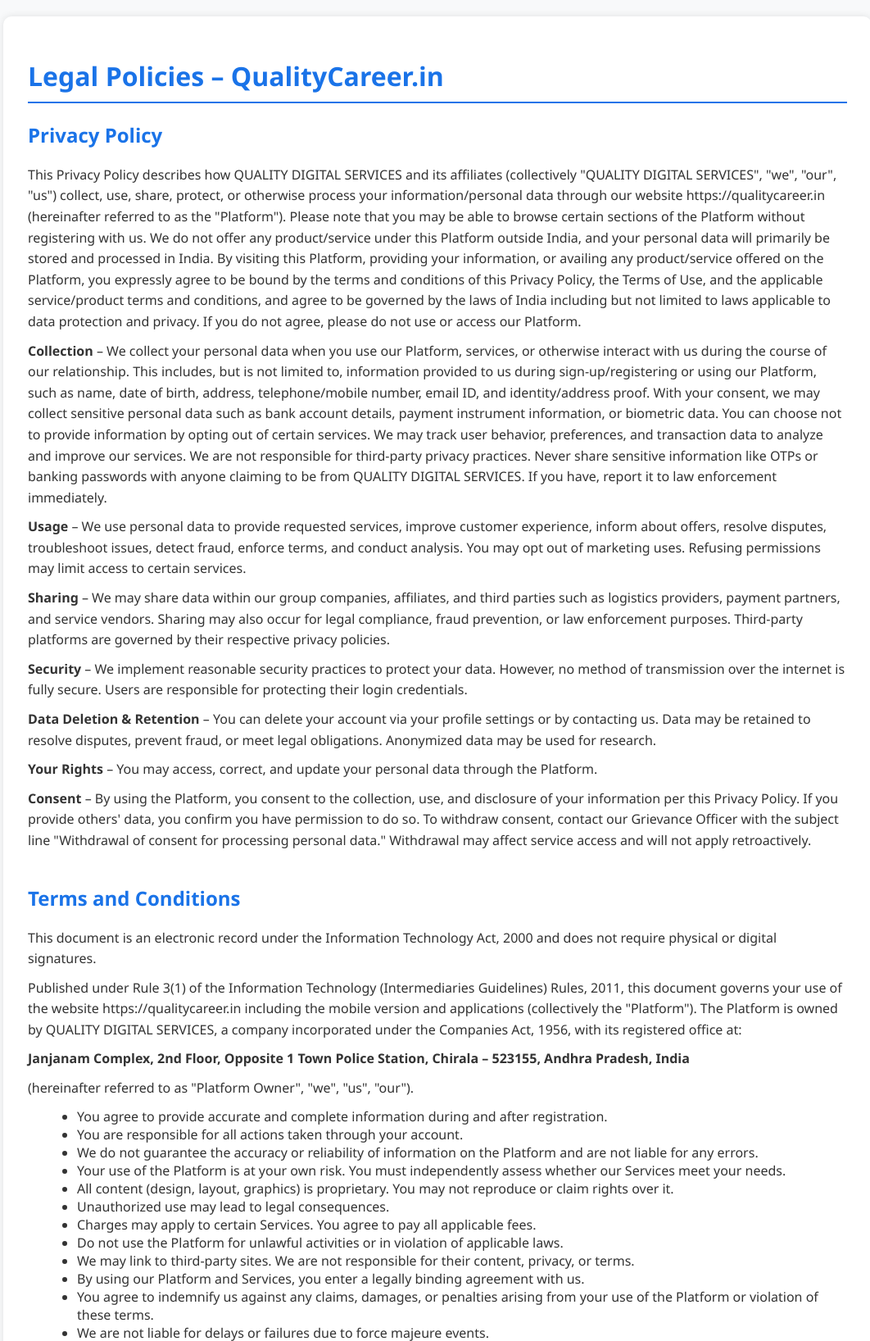
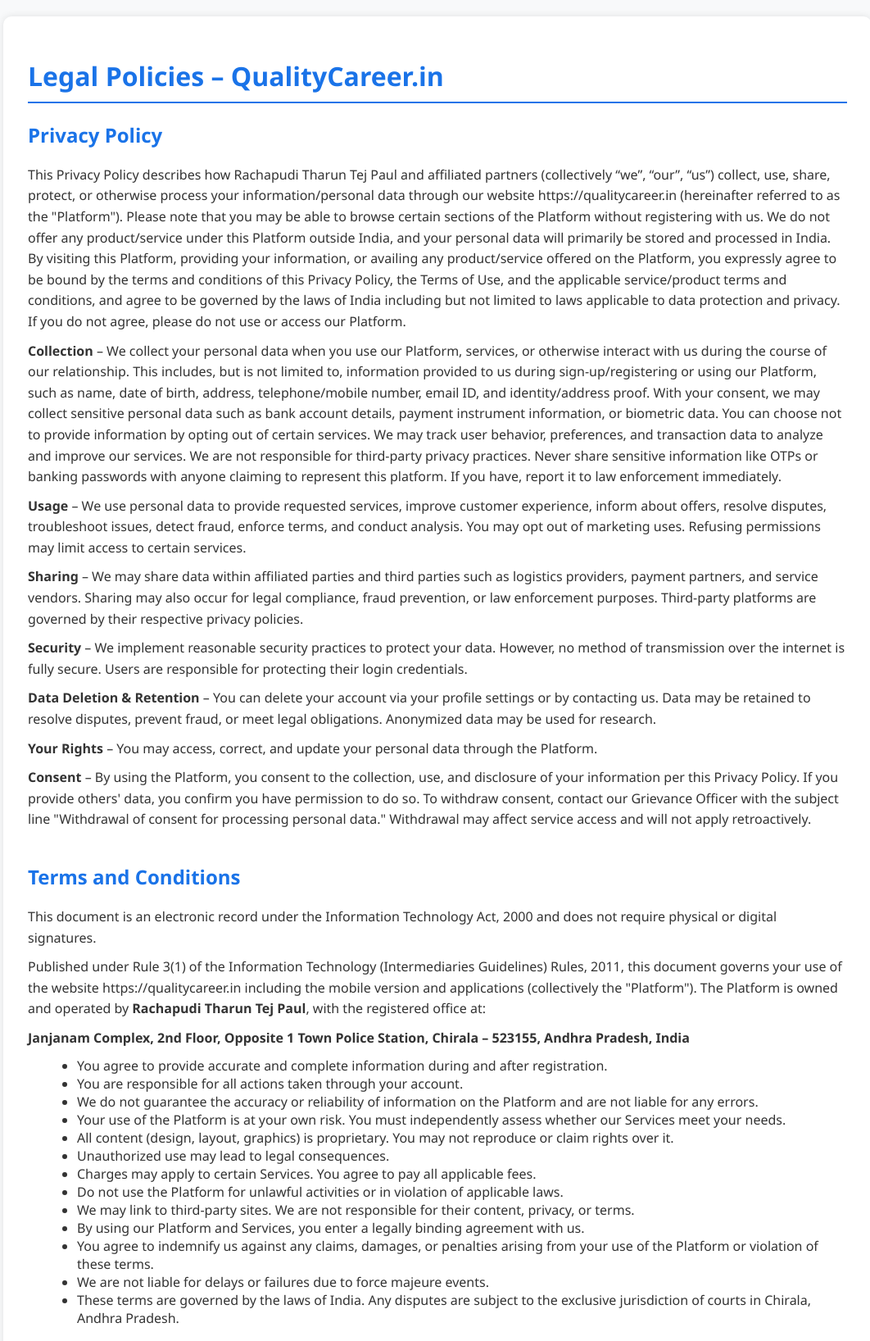
Before and after one commit to professional-hub/Exam, a Flask app: page /terms-and-conditions in a window 1280 px wide. Shown: the top 1636 px of the page at 82% size, without its empty margins (106-1168 px from the left). Run offline with Flask 3, Linux system fonts and the light colour scheme.

Commit message:
Update terms.html

```diff
--- a/Online-Examination-System-with-Timer-and-Leaderboard-main/templates/terms.html
+++ b/Online-Examination-System-with-Timer-and-Leaderboard-main/templates/terms.html
@@ -50,13 +50,13 @@
 
     <div class="section">
       <h2>Privacy Policy</h2>
-      <p>This Privacy Policy describes how QUALITY DIGITAL SERVICES and its affiliates (collectively "QUALITY DIGITAL SERVICES", "we", "our", "us") collect, use, share, protect, or otherwise process your information/personal data through our website https://qualitycareer.in (hereinafter referred to as the "Platform"). Please note that you may be able to browse certain sections of the Platform without registering with us. We do not offer any product/service under this Platform outside India, and your personal data will primarily be stored and processed in India. By visiting this Platform, providing your information, or availing any product/service offered on the Platform, you expressly agree to be bound by the terms and conditions of this Privacy Policy, the Terms of Use, and the applicable service/product terms and conditions, and agree to be governed by the laws of India including but not limited to laws applicable to data protection and privacy. If you do not agree, please do not use or access our Platform.</p>
+      <p>This Privacy Policy describes how Rachapudi Tharun Tej Paul and affiliated partners (collectively “we”, “our”, “us”) collect, use, share, protect, or otherwise process your information/personal data through our website https://qualitycareer.in (hereinafter referred to as the "Platform"). Please note that you may be able to browse certain sections of the Platform without registering with us. We do not offer any product/service under this Platform outside India, and your personal data will primarily be stored and processed in India. By visiting this Platform, providing your information, or availing any product/service offered on the Platform, you expressly agree to be bound by the terms and conditions of this Privacy Policy, the Terms of Use, and the applicable service/product terms and conditions, and agree to be governed by the laws of India including but not limited to laws applicable to data protection and privacy. If you do not agree, please do not use or access our Platform.</p>
 
-      <p><strong>Collection</strong> – We collect your personal data when you use our Platform, services, or otherwise interact with us during the course of our relationship. This includes, but is not limited to, information provided to us during sign-up/registering or using our Platform, such as name, date of birth, address, telephone/mobile number, email ID, and identity/address proof. With your consent, we may collect sensitive personal data such as bank account details, payment instrument information, or biometric data. You can choose not to provide information by opting out of certain services. We may track user behavior, preferences, and transaction data to analyze and improve our services. We are not responsible for third-party privacy practices. Never share sensitive information like OTPs or banking passwords with anyone claiming to be from QUALITY DIGITAL SERVICES. If you have, report it to law enforcement immediately.</p>
+      <p><strong>Collection</strong> – We collect your personal data when you use our Platform, services, or otherwise interact with us during the course of our relationship. This includes, but is not limited to, information provided to us during sign-up/registering or using our Platform, such as name, date of birth, address, telephone/mobile number, email ID, and identity/address proof. With your consent, we may collect sensitive personal data such as bank account details, payment instrument information, or biometric data. You can choose not to provide information by opting out of certain services. We may track user behavior, preferences, and transaction data to analyze and improve our services. We are not responsible for third-party privacy practices. Never share sensitive information like OTPs or banking passwords with anyone claiming to represent this platform. If you have, report it to law enforcement immediately.</p>
 
       <p><strong>Usage</strong> – We use personal data to provide requested services, improve customer experience, inform about offers, resolve disputes, troubleshoot issues, detect fraud, enforce terms, and conduct analysis. You may opt out of marketing uses. Refusing permissions may limit access to certain services.</p>
 
-      <p><strong>Sharing</strong> – We may share data within our group companies, affiliates, and third parties such as logistics providers, payment partners, and service vendors. Sharing may also occur for legal compliance, fraud prevention, or law enforcement purposes. Third-party platforms are governed by their respective privacy policies.</p>
+      <p><strong>Sharing</strong> – We may share data within affiliated parties and third parties such as logistics providers, payment partners, and service vendors. Sharing may also occur for legal compliance, fraud prevention, or law enforcement purposes. Third-party platforms are governed by their respective privacy policies.</p>
 
       <p><strong>Security</strong> – We implement reasonable security practices to protect your data. However, no method of transmission over the internet is fully secure. Users are responsible for protecting their login credentials.</p>
 
@@ -71,11 +71,9 @@
       <h2>Terms and Conditions</h2>
       <p>This document is an electronic record under the Information Technology Act, 2000 and does not require physical or digital signatures.</p>
 
-      <p>Published under Rule 3(1) of the Information Technology (Intermediaries Guidelines) Rules, 2011, this document governs your use of the website https://qualitycareer.in including the mobile version and applications (collectively the "Platform"). The Platform is owned by QUALITY DIGITAL SERVICES, a company incorporated under the Companies Act, 1956, with its registered office at:</p>
+      <p>Published under Rule 3(1) of the Information Technology (Intermediaries Guidelines) Rules, 2011, this document governs your use of the website https://qualitycareer.in including the mobile version and applications (collectively the "Platform"). The Platform is owned and operated by <strong>Rachapudi Tharun Tej Paul</strong>, with the registered office at:</p>
 
       <p><strong>Janjanam Complex, 2nd Floor, Opposite 1 Town Police Station, Chirala – 523155, Andhra Pradesh, India</strong></p>
-
-      <p>(hereinafter referred to as "Platform Owner", "we", "us", "our").</p>
 
       <ul>
         <li>You agree to provide accurate and complete information during and after registration.</li>
```
